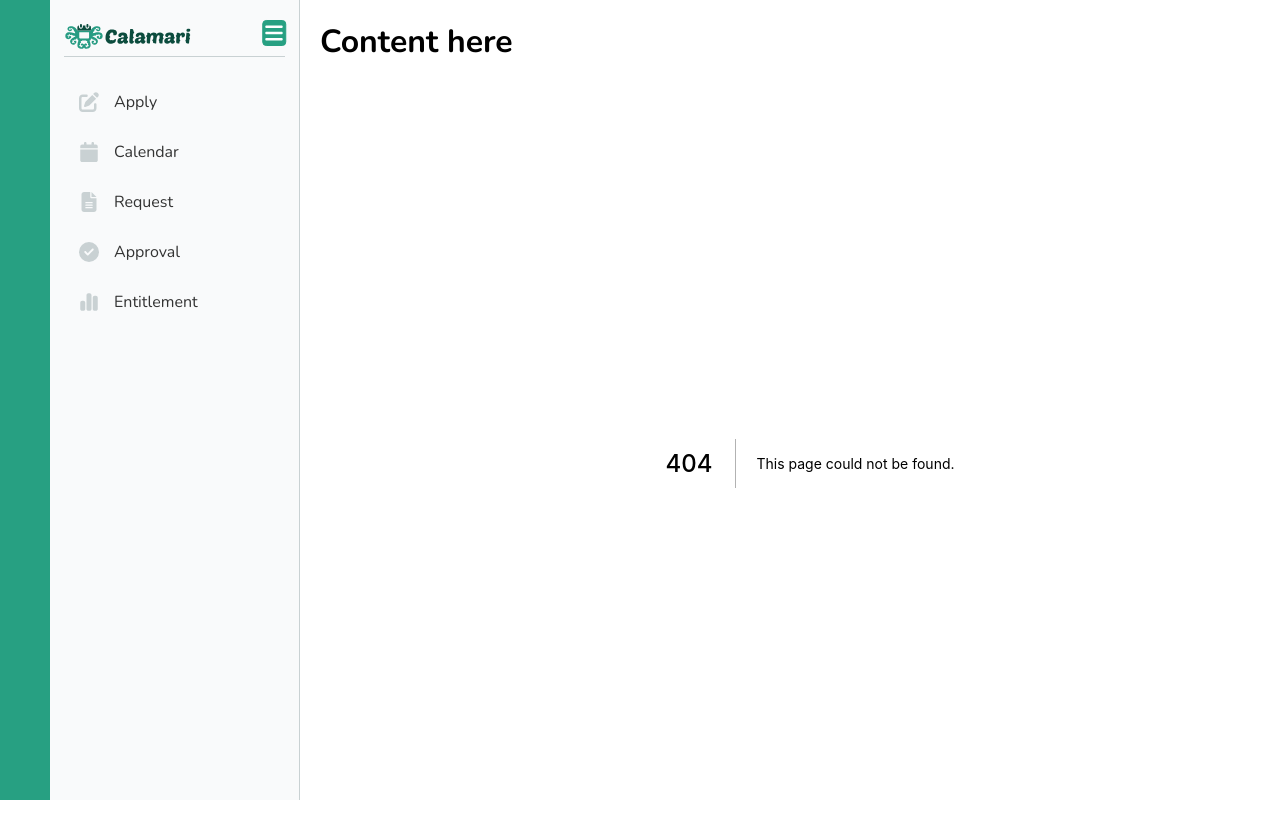
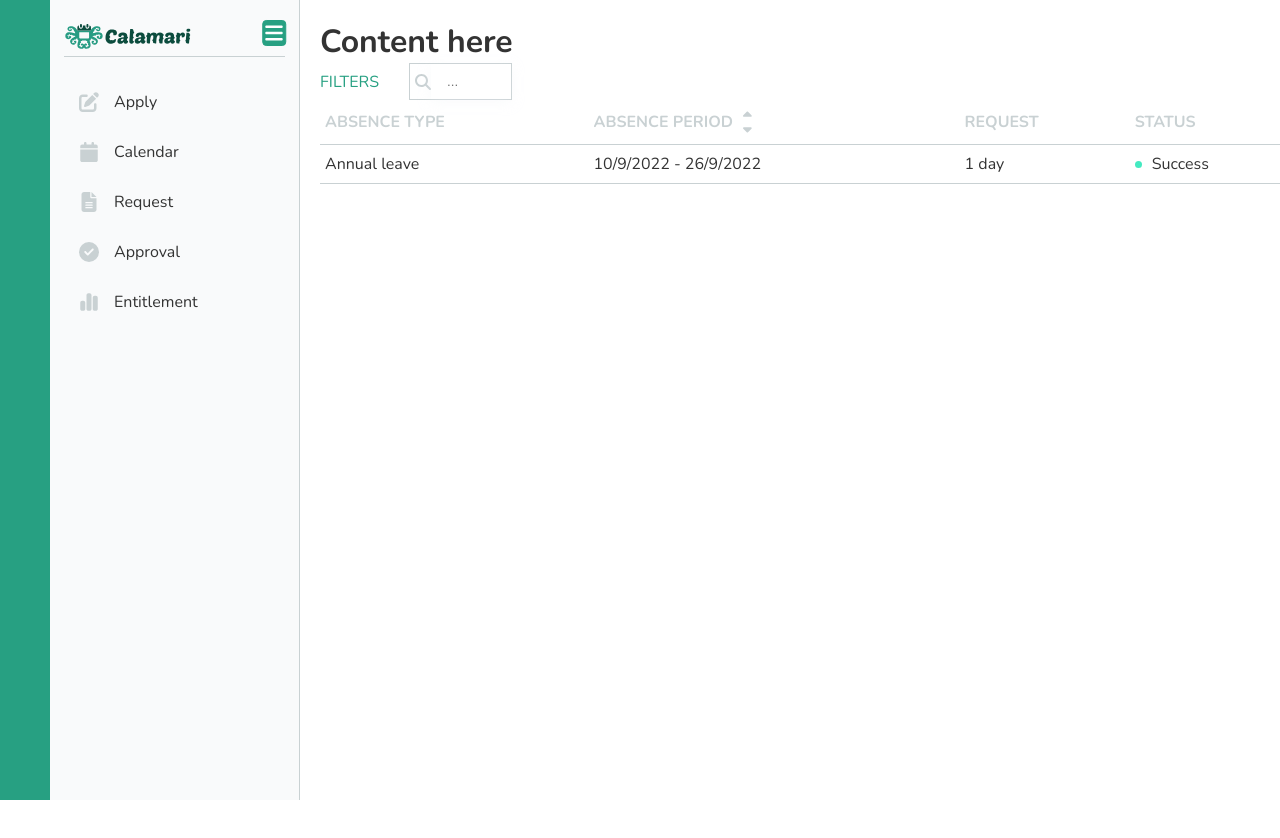
Before and after one commit to Juil53/calamari-fe, a Next.js app: page /myrequest in a window 1280 px wide. Before the commit this address had no page. Shown: the top 838 px of the page. Built offline with nearby package versions, Linux system fonts and the light colour scheme.

Commit message:
dev-minh | set new password UI, my request UI

```diff
--- /dev/null
+++ b/pages/myrequest.js
@@ -0,0 +1,66 @@
+import {
+  faCaretDown,
+  faCaretUp,
+  faCircle,
+  faMagnifyingGlass,
+} from "@fortawesome/free-solid-svg-icons";
+import { FontAwesomeIcon } from "@fortawesome/react-fontawesome";
+
+import styles from "../styles/MyRequest.module.scss";
+
+export default function MyRequest() {
+  return (
+    <div className={styles.my__request}>
+      <div className={styles.filter}>
+        <div className={styles.title}>Filters</div>
+        <div className={styles.filter__ip}>
+          <FontAwesomeIcon
+            icon={faMagnifyingGlass}
+            className={styles.filter__ip__ic}
+          />
+          <input type="text" placeholder="..." />
+        </div>
+      </div>
+      <table>
+        <thead>
+          <tr>
+            <th>Absence type</th>
+            <th className={styles.period}>
+              <div className={styles.period__container}>
+                <div>Absence period</div>
+                <div className={styles.period__icon__container}>
+                  <FontAwesomeIcon
+                    icon={faCaretUp}
+                    className={styles.period__icon}
+                  />
+                  <FontAwesomeIcon
+                    icon={faCaretDown}
+                    className={styles.period__icon}
+                  />
+                </div>
+              </div>
+            </th>
+            <th>Request</th>
+            <th>Status</th>
+          </tr>
+        </thead>
+        <tbody>
+          <tr>
+            <td>Annual leave</td>
+            <td>10/9/2022 - 26/9/2022</td>
+            <td>1 day</td>
+            <td className={styles.status}>
+              <div className={styles.status__container}>
+                <FontAwesomeIcon
+                  icon={faCircle}
+                  className={`${styles.status__icon} ${styles.success}`}
+                />
+                <div>Success</div>
+              </div>
+            </td>
+          </tr>
+        </tbody>
+      </table>
+    </div>
+  );
+}
--- /dev/null
+++ b/styles/MyRequest.module.scss
@@ -0,0 +1,95 @@
+@import "variables";
+
+.filter {
+  display: flex;
+  align-items: center;
+  max-width: 50%;
+
+  .title {
+    text-transform: uppercase;
+    color: $green;
+    margin-right: 30px;
+  }
+
+  .filter__ip {
+    display: flex;
+    align-items: center;
+    border: 1px solid $grey-blur;
+
+    .filter__ip__ic {
+      margin-left: 5px;
+      color: $grey-blur;
+    }
+
+    input {
+      margin: 0;
+      width: 80px;
+      border: none;
+      height: 35px;
+      background-color: transparent;
+      transition: $transition;
+    }
+
+    input:focus {
+      width: 200px;
+    }
+  }
+}
+
+.my__request {
+  table {
+    width: 100%;
+    border-collapse: collapse;
+  }
+
+  th,
+  td {
+    padding: 8px 0 8px 5px;
+    border-bottom: 1px solid $grey-blur;
+  }
+
+  th {
+    color: $grey-blur;
+    text-align: left;
+    text-transform: uppercase;
+  }
+
+  th.period {
+    .period__container {
+      display: flex;
+      align-items: center;
+    }
+
+    .period__icon__container {
+      font-size: 14px;
+      display: flex;
+      margin-left: 10px;
+      flex-direction: column;
+      cursor: pointer;
+    }
+
+    .period__icon:hover {
+      color: $green;
+    }
+  }
+
+  td.status {
+    .status__container {
+      display: flex;
+      align-items: center;
+
+      .status__icon {
+        margin-right: 10px;
+        font-size: 7px
+      }
+
+      .success {
+        color: $green-light;
+      }
+
+      .pending {
+        color: $orange;
+      }
+    }
+  }
+}
--- /dev/null
+++ b/styles/SetNewPassword.module.scss
@@ -0,0 +1,50 @@
+@import "variables";
+
+.container {
+  width: 100%;
+  height: 100vh;
+  background-image: url(/imgs/background.svg);
+  background-repeat: no-repeat;
+  background-position: center;
+  background-size: cover;
+}
+
+.setnewpassword__container {
+  padding: 0 1rem;
+  margin: 1rem 0;
+
+  .logo {
+    width: 15%;
+
+    img {
+      width: 100%;
+    }
+  }
+
+  .content {
+    width: 100vw;
+    margin-top: 3rem auto;
+    text-align: center;
+
+    h2 {
+      margin: 2rem 0;
+    }
+
+    .wrapper {
+      max-width: 300px;
+      margin: 0 auto;
+
+      .submit {
+        width: 60%;
+        background: $green;
+        color: $white;
+        font-size: $fs-lg;
+      }
+
+      .submit:hover {
+        background-color: $green-dark;
+        cursor: pointer;
+      }
+    }
+  }
+}
--- a/styles/_variables.scss
+++ b/styles/_variables.scss
@@ -7,6 +7,7 @@ $green-hover:#e3f3f0;
 $grey: #717981;
 $grey-blur: #c9d1d3;
 $grey-light:#f9fafb;
+$orange :#fb8500;
 
 $fs-sm: 0.8rem;
 $fs-md: 1rem;
```
Also changed, not shown: components/PasswordInput.js (added, +31 -0 lines), pages/setnewpassword.js (added, +33 -0 lines), styles/PasswordInput.module.scss (added, +18 -0 lines).
